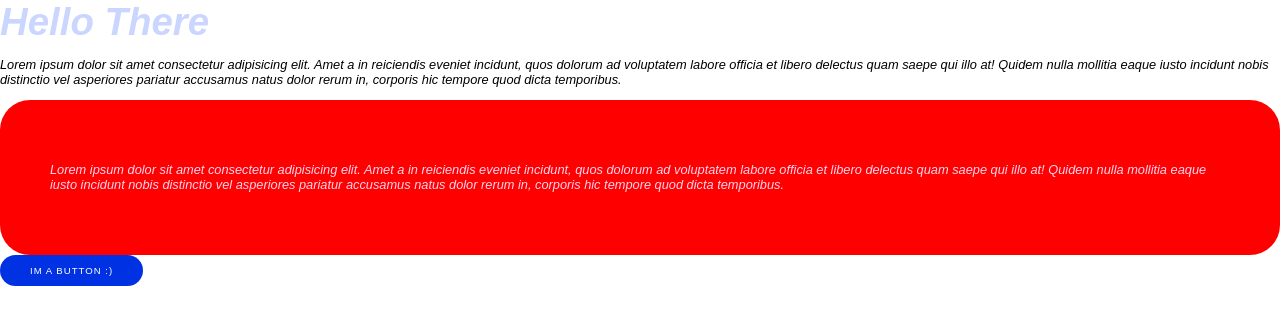
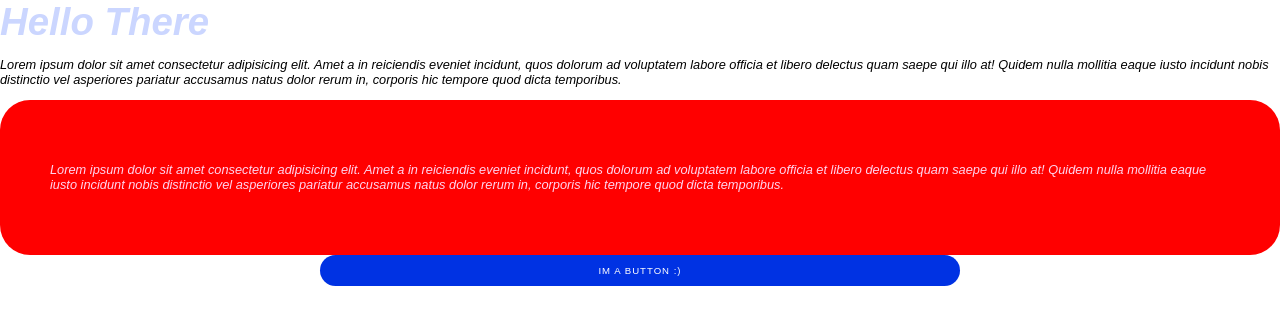
Before and after one commit to christopher-alba/e-commerce-chrishty, a React app: page / in a window 1280 px wide. Shown: the top 324 px of the page. Built offline with nearby package versions, Linux system fonts and the light colour scheme.

Commit message:
setup jcuxflex

```diff
--- a/client/App.jsx
+++ b/client/App.jsx
@@ -3,6 +3,7 @@ import "./app.css";
 import JCUXText from "./components/jcux/JCUXText";
 import JCUXButton from "./components/jcux/JCUXButton";
 import JCUXBox from "./components/jcux/JCUXBox";
+import JCUXFlex from "./components/jcux/JCUXFlex";
 const App = () => {
   return (
     <Fragment>
@@ -15,14 +16,7 @@ const App = () => {
       >
         Hello There
       </JCUXText>
-      <JCUXText type="body-default" italic>
-        Lorem ipsum dolor sit amet consectetur adipisicing elit. Amet a in
-        reiciendis eveniet incidunt, quos dolorum ad voluptatem labore officia
-        et libero delectus quam saepe qui illo at! Quidem nulla mollitia eaque
-        iusto incidunt nobis distinctio vel asperiores pariatur accusamus natus
-        dolor rerum in, corporis hic tempore quod dicta temporibus.
-      </JCUXText>
-      <JCUXBox background="red" padding="50px" borderRadius="30px" color="jcPink20">
+      <JCUXFlex flexDirection="column" alignItems="center">
         <JCUXText type="body-default" italic>
           Lorem ipsum dolor sit amet consectetur adipisicing elit. Amet a in
           reiciendis eveniet incidunt, quos dolorum ad voluptatem labore officia
@@ -30,10 +24,25 @@ const App = () => {
           iusto incidunt nobis distinctio vel asperiores pariatur accusamus
           natus dolor rerum in, corporis hic tempore quod dicta temporibus.
         </JCUXText>
-      </JCUXBox>
-      <JCUXButton type="primary" size="small">
-        Im a button :)
-      </JCUXButton>
+        <JCUXBox
+          background="red"
+          padding="50px"
+          borderRadius="30px"
+          color="jcPink20"
+        >
+          <JCUXText type="body-default" italic>
+            Lorem ipsum dolor sit amet consectetur adipisicing elit. Amet a in
+            reiciendis eveniet incidunt, quos dolorum ad voluptatem labore
+            officia et libero delectus quam saepe qui illo at! Quidem nulla
+            mollitia eaque iusto incidunt nobis distinctio vel asperiores
+            pariatur accusamus natus dolor rerum in, corporis hic tempore quod
+            dicta temporibus.
+          </JCUXText>
+        </JCUXBox>
+        <JCUXButton type="primary" size="small" width="50%">
+          Im a button :)
+        </JCUXButton>
+      </JCUXFlex>
     </Fragment>
   );
 };
--- a/client/components/jcux/JCUXBox/JCUXBox.js
+++ b/client/components/jcux/JCUXBox/JCUXBox.js
@@ -8,6 +8,9 @@ import spacing from "../repeatedStyles/spacing";
 import widths from "../repeatedStyles/widths";
 
 const Box = styled.div`
+  ${(props) => {
+    if (props.flexGrow) return `flex-grow: ${props.flexGrow};`;
+  }}
   ${colors}
   ${spacing}
   ${backgrounds}
--- a/client/components/jcux/JCUXButton/JCUXButton.js
+++ b/client/components/jcux/JCUXButton/JCUXButton.js
@@ -2,6 +2,7 @@ import styled from "styled-components";
 import spacing from "../repeatedStyles/spacing";
 import React from "react";
 import Loading from "../../svg/loading-button.svg";
+import widths from "../repeatedStyles/widths";
 const Button = styled.button`
   outline: none;
   border: none;
@@ -175,6 +176,7 @@ const Button = styled.button`
     }
   }}
   ${spacing}
+  ${widths}
 `;
 
 const JCUXButton = (props) => {
--- /dev/null
+++ b/client/components/jcux/JCUXFlex/JCUXFlex.js
@@ -0,0 +1,34 @@
+import styled from "styled-components";
+import backgrounds from "../repeatedStyles/backgrounds";
+import border from "../repeatedStyles/border";
+import borderRadius from "../repeatedStyles/borderRadius";
+import boxShadow from "../repeatedStyles/boxShadow";
+import colors from "../repeatedStyles/colors";
+import spacing from "../repeatedStyles/spacing";
+import widths from "../repeatedStyles/widths";
+
+const Flex = styled.div`
+  display: flex;
+  ${(props) => {
+    let flexProps = ``;
+    if (props.flexDirection)
+      flexProps += `flex-direction: ${props.flexDirection};`;
+    if (props.flex) flexProps += `flex: ${props.flex};`;
+    if (props.flexGrow) flexProps += `flex-grow: ${props.flexGrow};`;
+    if (props.flexShrink) flexProps += `flex-shrink: ${props.flexShrink};`;
+    if (props.flexBasis) flexProps += `flex-basis: ${props.flexBasis};`;
+    if (props.alignItems) flexProps += `align-items: ${props.alignItems};`;
+    if (props.justifyContent)
+      flexProps += `justify-content: ${props.justifyContent};`;
+    return flexProps;
+  }}
+  ${backgrounds}
+    ${border}
+     ${borderRadius}
+     ${boxShadow}
+    ${colors}
+    ${spacing}
+    ${widths}
+`;
+
+export default Flex;
--- /dev/null
+++ b/client/components/jcux/JCUXFlex/index.js
@@ -0,0 +1,3 @@
+import JCUXFlex from "./JCUXFlex";
+
+export default JCUXFlex;
--- a/client/components/jcux/repeatedStyles/widths.js
+++ b/client/components/jcux/repeatedStyles/widths.js
@@ -3,6 +3,7 @@ const widths = (props) => {
   if (props.maxWidth) widths += `max-width: ${props.maxWidth}`;
   if (props.minWidth) widths += `min-width: ${props.minWidth}`;
   if (props.width) widths += `width: ${props.width}`;
+  return widths;
 };
 
-export default widths
+export default widths;
```
Also changed, not shown: public/images/e8a33440b1bb874cf56f1c588e1d5907-loading-button.svg (deleted).
